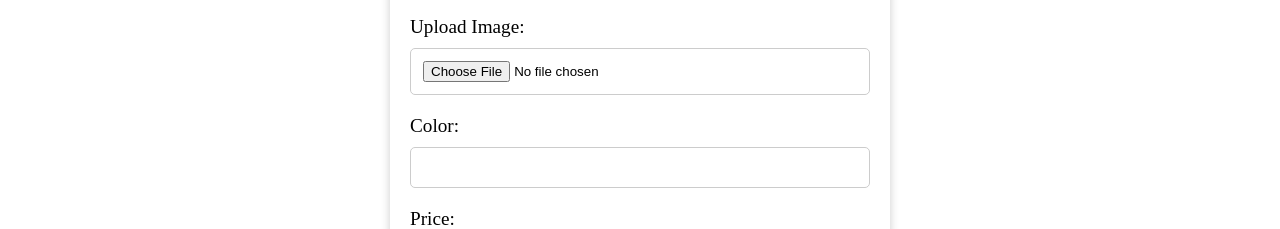
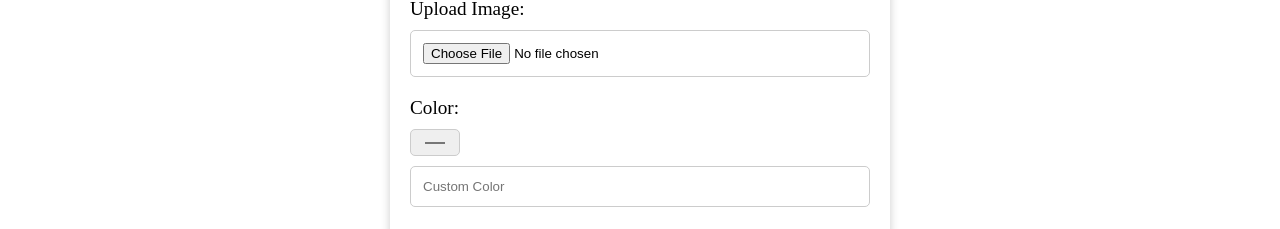
Before and after one commit to rupasri7890/handloomProject, a React (Create React App) app in the folder front_end/: page /weaverHome in a window 1280 px wide. Both pictures are taken after typing "Sample" into the empty fields and a click on the button "Add Product". Shown: the part 230-459 px from the top of the page. Built offline with nearby package versions, Linux system fonts and the light colour scheme; no server answers.

Commit message:
Review 21-02-2024

```diff
--- a/front_end/package.json
+++ b/front_end/package.json
@@ -12,6 +12,7 @@
     "react-hook-form": "^7.49.0",
     "react-hot-toast": "^2.4.1",
     "react-icons": "^4.12.0",
+    "react-modal": "^3.16.1",
     "react-popup": "^0.11.2",
     "react-router-dom": "^6.20.1",
     "react-scripts": "5.0.1",
--- a/front_end/src/Components/AddDevice.js
+++ b/front_end/src/Components/AddDevice.js
@@ -1,34 +1,31 @@
-import { useForm } from "react-hook-form"
-import { convertToBase64 } from "./utils"
-import { addingWeaverProduct } from "../integration/authentication_apies"
-import "../styles.css"
+import { useForm } from "react-hook-form";
+import { convertToBase64 } from "./utils";
+import { addingWeaverProduct } from "../integration/authentication_apies";
+import "../styles.css";
 import toast from "react-hot-toast";
-
-const AddDevice = ({closeModal}) => {
-  console.log(closeModal)
+const AddDevice = ({ closeModal }) => {
   const {
     register,
     handleSubmit,
     formState: { errors },
-  } = useForm()
+  } = useForm();
 
   const onSubmit = async (data) => {
     const file = data.image[0];
     const base64String = await convertToBase64(file);
-    data.image=base64String
-    const response= await addingWeaverProduct(data)
+    data.image = base64String;
+
+    const response = await addingWeaverProduct(data);
+
     if (response.data.status_code === 201) {
       toast.success(response.data.message);
-      closeModal()
+      closeModal();
+    } else if (response.data.status_code === 409) {
+      toast.error(response.data.message);
+    } else {
+      // Handle other cases if needed
     }
-     else if(response.data.status_code===409)
-     {
-      toast.error(response.data.message)
-     }
-     else{
-
-     }
-    }
+  };
 
   return (
     <form className="add-device-form" onSubmit={handleSubmit(onSubmit)}>
@@ -56,15 +53,22 @@ const AddDevice = ({closeModal}) => {
       <div className="add-device-input-container">
         <label htmlFor="color">Color:</label>
         <input
-          type="text"
+          type="color"
           id="color"
           className="add-device-input"
           {...register("color", { required: true })}
         />
+        <input
+          type="text"
+          id="customColor"
+          className="add-device-input"
+          placeholder="Custom Color"
+          {...register("customColor")}
+        />
         {errors.color && <span className="error">*This field is required</span>}
       </div>
       <div className="add-device-input-container">
-        <label htmlFor="color">Price:</label>
+        <label htmlFor="price">Price:</label>
         <input
           type="text"
           id="price"
@@ -74,18 +78,18 @@ const AddDevice = ({closeModal}) => {
         {errors.price && <span className="error">*This field is required</span>}
       </div>
       <div className="add-device-input-container">
-        <label htmlFor="color">Description:</label>
+        <label htmlFor="desc">Description:</label>
         <input
           type="text"
           id="desc"
           className="add-device-input"
           {...register("desc", { required: true })}
         />
-        {errors.price && <span className="error">*This field is required</span>}
+        {errors.desc && <span className="error">*This field is required</span>}
       </div>
       <div className="btn-sec">
         <div>
-      <button type="button" onClick={closeModal} className="close-btn" >
+          <button type="button" onClick={closeModal} className="close-btn">
             Close
           </button>
         </div>
@@ -94,10 +98,9 @@ const AddDevice = ({closeModal}) => {
             Add Item
           </button>
         </div>
-
       </div>
     </form>
-  )
-}
+  );
+};
 
 export default AddDevice;
--- a/front_end/src/Components/WeaverPage.js
+++ b/front_end/src/Components/WeaverPage.js
@@ -26,9 +26,10 @@ const WeaverPage = () => {
     };
 
     fetchData();
-  }, [refresh]); // empty dependency array means this effect runs once after the initial render
+  }, [refresh]);
 
   const handleDeleteProduct = async (id) => {
+
     const shouldDelete = window.confirm('Are you sure you want to delete this item?');
 
     if (!shouldDelete) {
@@ -47,6 +48,10 @@ const WeaverPage = () => {
       console.error('Error deleting product:', error);
       toast.error('Failed to delete product');
     }
+  }
+
+  const handleCloseModal = () => {
+    setIsModalOpen(true);
   }
 
   return (
@@ -82,10 +87,11 @@ const WeaverPage = () => {
     >
       {(close) => (
         <div className="modal">
-                <AddDevice closeModal={() => setIsModalOpen(false)} />
+          <AddDevice closeModal={close} />
         </div>
       )}
     </Popup>
+
         </div>
       </nav>
       <div className="devices-container">
```
Also changed, not shown: 1 other file (tests, documents, lock files or other folders). Lines whose indentation alone changed are shown as unchanged.
